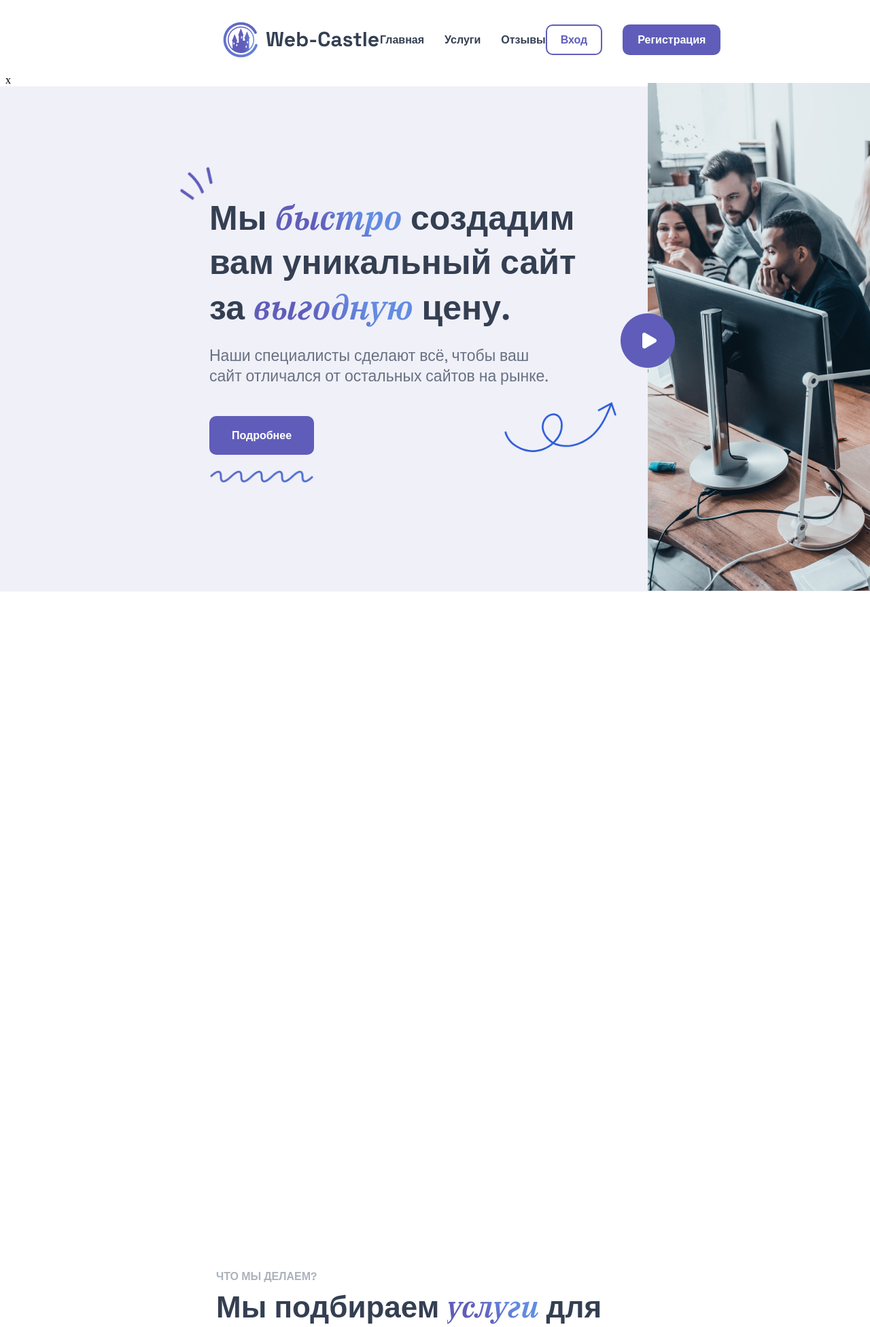
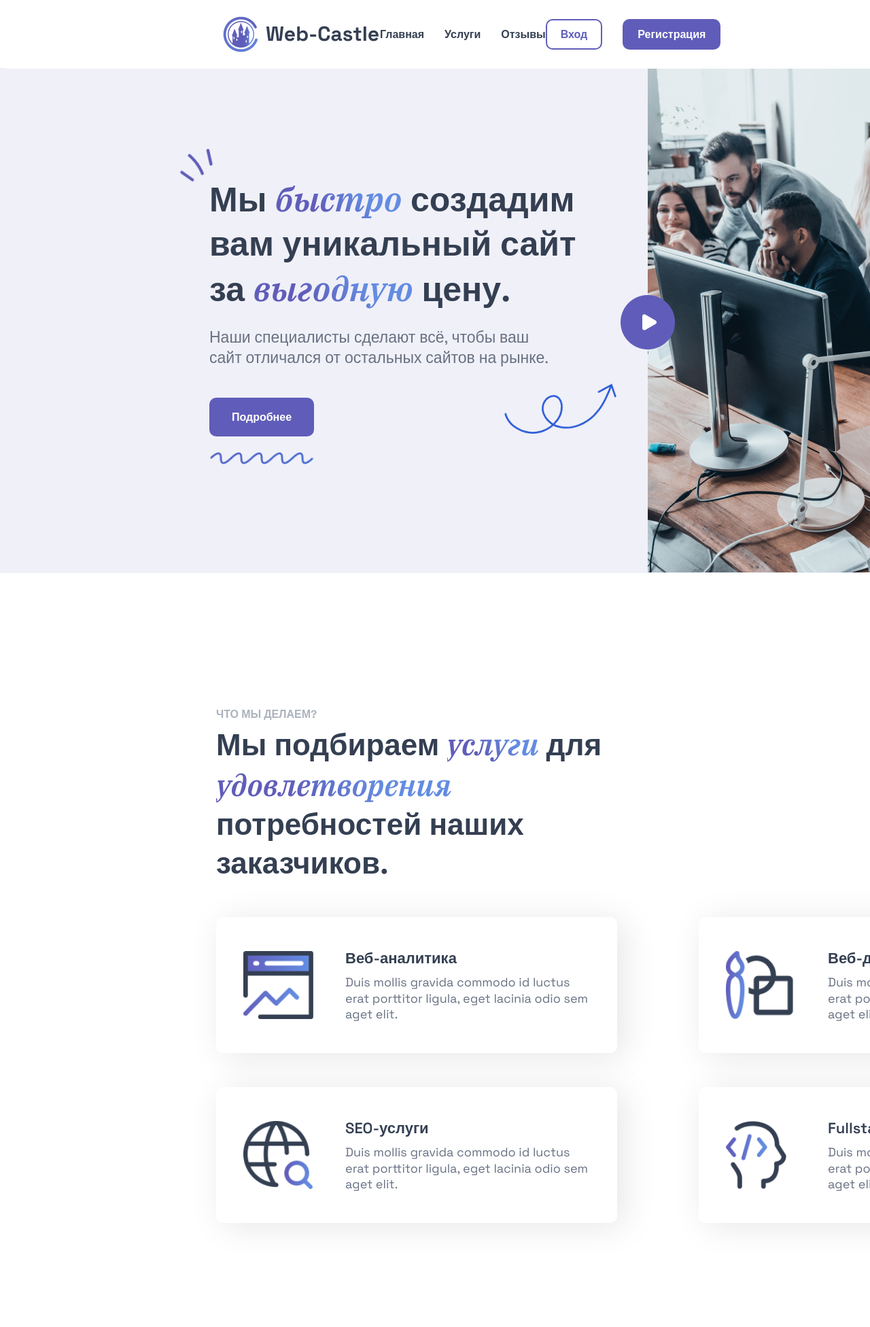
Before and after one commit to ruslan-panda/Web-Castle, a Flask app: page / in a window 1280 px wide; the page is wider, and only the part inside the window is pictured. Shown: the top 1952 px of that part at 68% size. Run offline with Flask 3, Linux system fonts and the light colour scheme.

Commit message:
nenavighy

```diff
--- a/forms/order_form.py
+++ b/forms/order_form.py
@@ -7,5 +7,5 @@ class OrderForm(FlaskForm):
     name_order = StringField('Название заказа', validators=[DataRequired()])
     text = StringField("Описание заказа", validators=[DataRequired()])
     drop_list = ["Веб-аналитика", "Веб-дизайн", "SEO-услуги", "Fullstack-разработка"]
-    teg = SelectField('выберте тег', choices=drop_list, validators=[DataRequired()])
+    teg = SelectField('Выберите вид работы', choices=drop_list, validators=[DataRequired()])
     post_order = SubmitField('Отправить заказ на обработку')
--- a/static/css/main.css
+++ b/static/css/main.css
@@ -8,6 +8,7 @@ p, h1, h2, h3, h4, h5, h6, h7, a {
 }
 html {
     overflow-x: hidden;
+    scroll-behavior: smooth;
 }
 .header {
     padding: 14px 310px;
@@ -16,7 +17,16 @@ html {
     justify-content: space-between;
     align-items: center;
 }
-
+.fix {
+position: fixed;
+width: 100%;
+background: #ffffff;
+z-index: 30;
+top: -0px;
+}
+.first {
+margin-top : 100px;
+}
 a {
     text-decoration: none;
     color: #343F52;
@@ -383,7 +393,7 @@ line-height: 130%;
 .elems {
 display: flex;
 flex-direction: row;
-justify-content: space-between;
+gap: 50px;
 margin-top: 70px;
 }
 .table-style {
@@ -391,6 +401,7 @@ display:flex;
 flex-direction: row;
 margin-top: 30px;
 gap: 20px;
+align-items: center;
 }
 td {
 color: #343F52;
@@ -401,3 +412,14 @@ font-family: "Space Grotesk", sans-serif;
     font-style: normal;
     width: 200px;
 }
+.cent {
+    align-items: center;
+    display: flex;
+    flex-direction: column;
+}
+.bend {
+margin-top: 40px;
+}
+.second {
+margin-top: -800px;
+}
--- a/templates/all_order.html
+++ b/templates/all_order.html
@@ -25,7 +25,7 @@
                 </tr>
             </table>
             {% if job.if_finished %}
-            <a class="login-button" href="/review/{{ job.id }}"  >Сделать отзыв</a>
+            <a class="login-button" href="/review/{{ job.id }}" >Сделать отзыв</a>
             {% endif %}
         </div>
     {% endfor %}
--- a/templates/all_review.html
+++ b/templates/all_review.html
@@ -1,3 +1,5 @@
+<link href="static/css/main.css" rel="stylesheet" type="text/css"/>
+<link href="static/img/title_logo.png" rel="shortcut icon" type="image/png">
 {% block content %}
     <h1>Все отзывы</h1>
     {% for job in jobs %}
--- a/templates/index.html
+++ b/templates/index.html
@@ -7,13 +7,14 @@
     <title>Web-Castle</title>
 </head>
 <body>
+<div class="fix">
     <div class="header">
         <img src="static/img/logo.png"/>
         {% if current_user.is_authenticated %}
         <ul class="titles">
             <li><a href="#">Главная</a></li>
-        <li><a href="#">Услуги</a></li>
-        <li><a href="#">Отзывы</a></li>
+            <li><a href="#2">Услуги</a></li>
+            <li><a href="#3">Отзывы</a></li>
             <li><a href="/order">Заказать</a></li>
             <li><a href="/orders">Мои заказы</a></li>
         </ul>
@@ -21,8 +22,8 @@
         {% else %}
         <ul class="titles">
             <li><a href="#">Главная</a></li>
-        <li><a href="#">Услуги</a></li>
-        <li><a href="#">Отзывы</a></li>
+            <li><a href="#2">Услуги</a></li>
+            <li><a href="#3">Отзывы</a></li>
         </ul>
         <div class="buttons">
             <a class="login-button" href="/login">Вход</a>
@@ -30,15 +31,15 @@
         </div>
         {% endif %}
     </div>
-x
-<div class="container s">
+</div>
+<div class="container s first">
     <div class="left-side">
         <div class="h1">
             <h1>Мы <span>быстро</span> создадим вам уникальный сайт за <span>выгодную</span> цену.</h1>
             <p>Наши специалисты сделают всё, чтобы ваш сайт отличался от остальных сайтов на рынке.</p>
         </div>
         <div class="button-side">
-            <a class="more-button" href="#">Подробнее</a>
+            <a class="more-button" href="#2">Подробнее</a>
             <img src="static/img/wave.png"/>
         </div>
     </div>
@@ -50,7 +51,7 @@ x
 <div></div>
 <img class='photo1' src="static/img/photo1.png"/>
 </div>
-<div class="container">
+<div id='2'  class="container second">
     <div class="name-section">
         <h4>ЧТО МЫ ДЕЛАЕМ?</h4>
         <h2>Мы подбираем <span>услуги</span> для <span>удовлетворения</span> потребностей наших заказчиков.</h2>
@@ -90,7 +91,7 @@ x
         </div>
     </div>
 </div>
-<div class="container s">
+<div id='3' class="container s cent">
     <div class="name-section center">
         <h4 class="center">ДОВОЛЬНЫЕ КЛИЕНТЫ</h4>
         <h2 class="center">Вы можете посмотреть, как <span>отзываются</span> о нас заказчики.</h2>
@@ -133,7 +134,7 @@ x
             </div>
         </div>
     </div>
-
+    <a href="/reviews" class="register-button bend">Больше отзывов</a>
 </div>
 </body>
 </html>
```
Also changed, not shown: templates/order.html (+6 -1 lines), templates/review.html (+6 -1 lines), db/jobs.db. Lines whose indentation alone changed are shown as unchanged.
